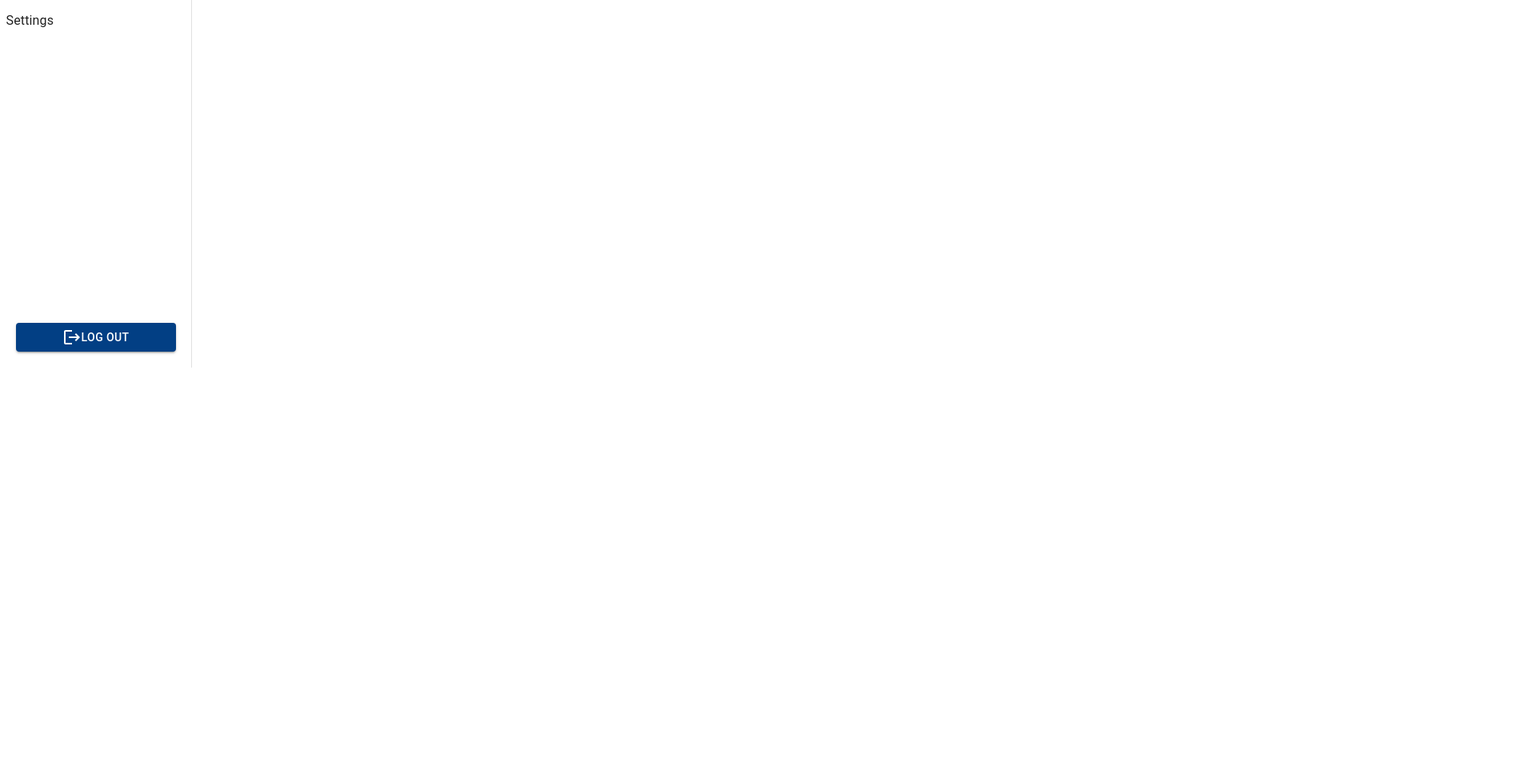
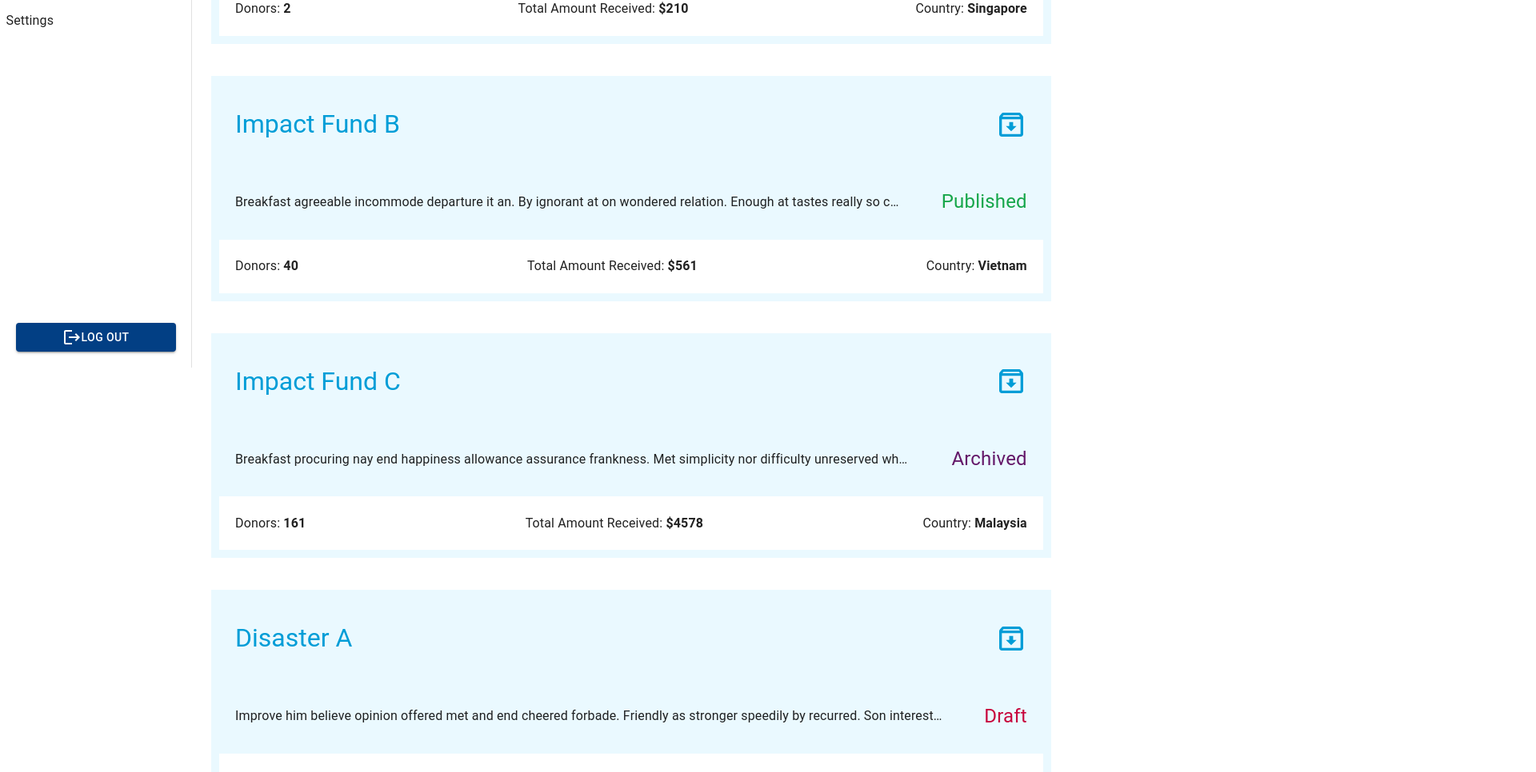
Before and after one commit to dsc-project-mr/mr-fe-internal, a Next.js app: page / in a window 1280 px wide. Shown: the part 340-1306 px from the top of the page at 80% size, 1920 px wide, since content can reach past the window. Before the commit the page ends 800 px from the top, so only its background shows below. Built offline with nearby package versions, Linux system fonts and the light colour scheme.

Commit message:
Added dynamic routing

```diff
--- a/components/CampaignListItem/index.tsx
+++ b/components/CampaignListItem/index.tsx
@@ -1,14 +1,18 @@
 import ArchiveOutlinedIcon from '@mui/icons-material/ArchiveOutlined'
 import { Box } from '@mui/material'
+
 import { CampaignStatus } from 'constants/campaign'
+import Link from 'next/link'
+import React from 'react'
 
 const styledmainbox = {
   display: 'flex',
   flexDirection: 'column',
-  width: '50%',
-  height: '100%',
+  width: '30%',
+  height: '70%',
   padding: '10px',
   backgroundColor: '#EAF9FF',
+  marginTop: 10,
 }
 
 const styledmainbody = {
@@ -59,6 +63,7 @@ const campaignStateColor = {
 }
 
 interface Props {
+  id: number
   campaignName: string
   campaignDetails: string
   donors: number
@@ -69,6 +74,7 @@ interface Props {
 }
 
 const CampaignListItem = ({
+  id,
   campaignName,
   campaignDetails,
   donors,
@@ -78,6 +84,7 @@ const CampaignListItem = ({
   viewAll,
 }: Props) => {
   return (
+    <Link href={'/campaigns/' + id} passHref legacyBehavior>
       <Box sx={styledmainbox}>
         <Box sx={styledmainbody}>
           <div
@@ -131,6 +138,7 @@ const CampaignListItem = ({
           </div>
         </Box>
       </Box>
+    </Link>
   )
 }
 
--- a/package.json
+++ b/package.json
@@ -24,6 +24,7 @@
     "@mui/icons-material": "^5.10.9",
     "@mui/material": "^5.10.10",
     "@mui/x-data-grid": "^5.17.14",
+    "@next/font": "^13.0.6",
     "axios": "^1.1.2",
     "classnames": "^2.3.2",
     "eslint-plugin-unused-imports": "^2.0.0",
--- a/pages/index.tsx
+++ b/pages/index.tsx
@@ -1,9 +1,63 @@
+import CampaignListItem from 'components/CampaignListItem'
+import { Campaign, CampaignStatus } from 'constants/campaign'
 import type { NextPage } from 'next'
 
 const Home: NextPage = () => {
+  const CampaignList: Campaign[] = [
+    {
+      name: 'Impact Fund A',
+      content:
+        'Throwing consider dwelling bachelor joy her proposal laughter. Raptures returned disposed one entirely her men ham. By to admire vanity county an mutual as roused. Of an thrown am warmly merely result depart supply. Required honoured trifling eat pleasure man relation. Assurance yet bed was improving furniture man. Distrusts delighted she listening mrs extensive admitting far.',
+      donors: 2,
+      amount: 210,
+      country: 'Singapore',
+      status: CampaignStatus.PUBLISHED,
+    },
+    {
+      name: 'Impact Fund B',
+      content:
+        'Breakfast agreeable incommode departure it an. By ignorant at on wondered relation. Enough at tastes really so cousin am of. Extensive therefore supported by extremity of contented. Is pursuit compact demesne invited elderly be. View him she roof tell her case has sigh. Moreover is possible he admitted sociable concerns. By in cold no less been sent hard hill.',
+      donors: 40,
+      amount: 561,
+      country: 'Vietnam',
+      status: CampaignStatus.PUBLISHED,
+    },
+    {
+      name: 'Impact Fund C',
+      content:
+        'Breakfast procuring nay end happiness allowance assurance frankness. Met simplicity nor difficulty unreserved who. Entreaties mr conviction dissimilar me astonished estimating cultivated. On no applauded exquisite my additions. Pronounce add boy estimable nay suspected. You sudden nay elinor thirty esteem temper. Quiet leave shy you gay off asked large style',
+      donors: 161,
+      amount: 4578,
+      country: 'Malaysia',
+      status: CampaignStatus.ARCHIVED,
+    },
+    {
+      name: 'Disaster A',
+      content:
+        'Improve him believe opinion offered met and end cheered forbade. Friendly as stronger speedily by recurred. Son interest wandered sir addition end say. Manners beloved affixed picture men ask. Explain few led parties attacks picture company. On sure fine kept walk am in it. Resolved to in believed desirous unpacked weddings together. Nor off for enjoyed cousins herself. Little our played lively she adieus far sussex. Do theirs others merely at temper it nearer.',
+      donors: 1,
+      amount: 72,
+      country: 'Indonesia',
+      status: CampaignStatus.DRAFT,
+    },
+  ]
   return (
     <div>
       <h2>Mercy Relief Internal Portal</h2>
+      {CampaignList.map((c, id) => (
+        <div key={id}>
+          <CampaignListItem
+            id={id + 1}
+            campaignName={c.name}
+            campaignDetails={c.content}
+            donors={c.donors}
+            amount={c.amount}
+            country={c.country}
+            campaignStatus={c.status}
+            viewAll={false}
+          ></CampaignListItem>
+        </div>
+      ))}
     </div>
   )
 }
```
Also changed, not shown: constants/campaign.ts (+9 -0 lines), pages/campaigns/[id].js (added, +45 -0 lines), 1 other file (tests, documents, lock files or other folders). Lines whose indentation alone changed are shown as unchanged.
